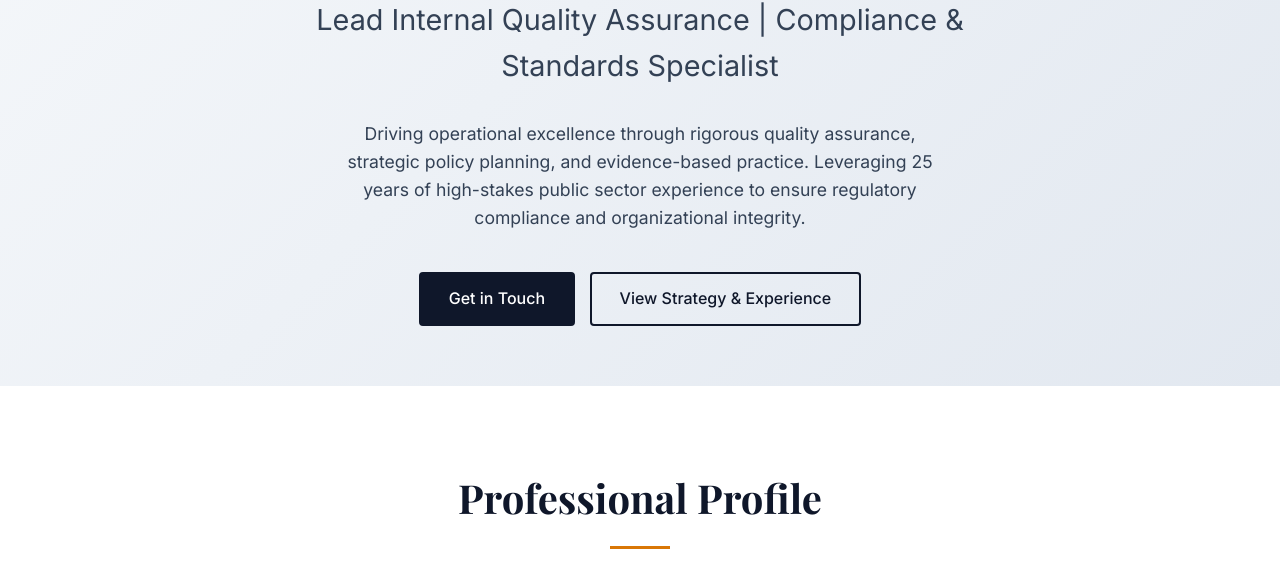
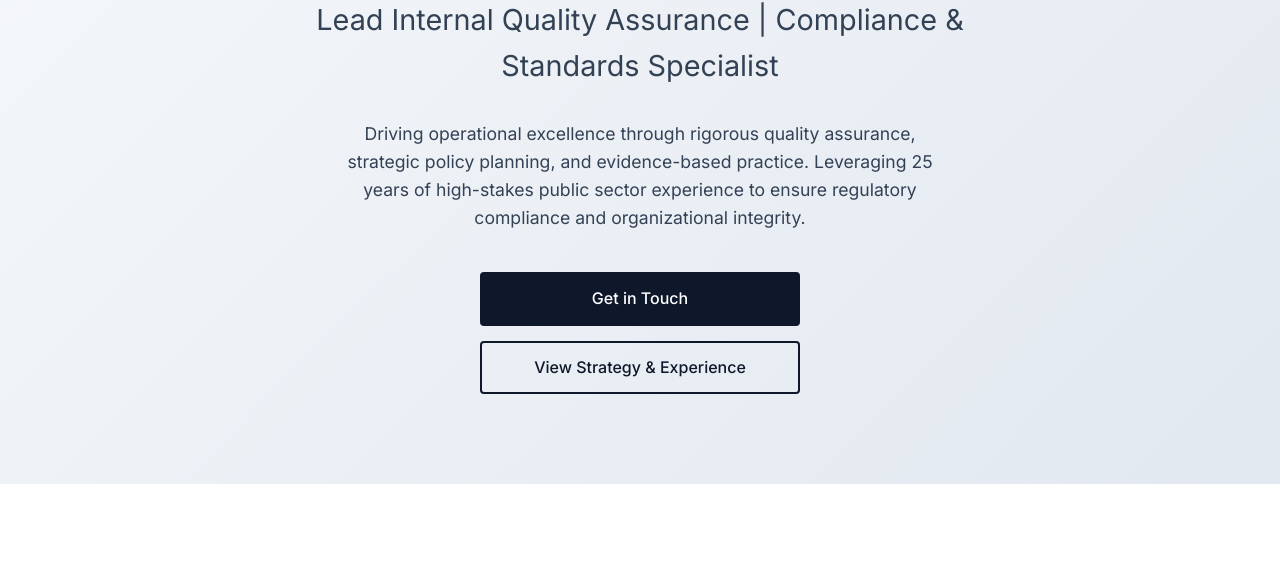
Before and after one commit to JamIng03/cpi-website, a plain HTML site: page index.html in a window 1280 px wide. Shown: the part 492-1053 px from the top of the page. Drawn offline with nearby package versions, Linux system fonts and the light colour scheme.

Commit message:
changing styling

```diff
--- a/style.css
+++ b/style.css
@@ -180,9 +180,7 @@ img {
     text-align: center;
     background: linear-gradient(135deg, #f8fafc 0%, #e2e8f0 100%);
     padding-top: 120px;
-    /* Increased from 60px to clear navbar + profile pic top margin */
     padding-bottom: 60px;
-    /* Add bottom padding for balance */
 }
 
 .hero-content {
@@ -190,6 +188,22 @@ img {
     position: relative;
     z-index: 2;
 }
+
+.cta-group {
+    display: flex;
+    flex-direction: column;
+    align-items: center;
+    gap: 15px;
+    margin-bottom: 30px;
+}
+
+.cta-group .btn {
+    width: 100%;
+    max-width: 320px;
+    text-align: center;
+    margin: 0;
+}
+
 
 .profile-pic {
     width: 200px;
```
